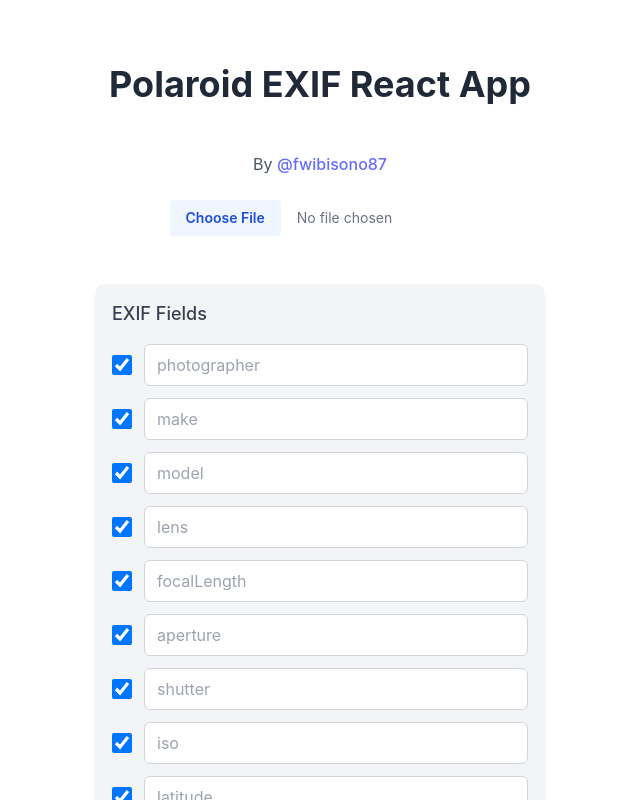
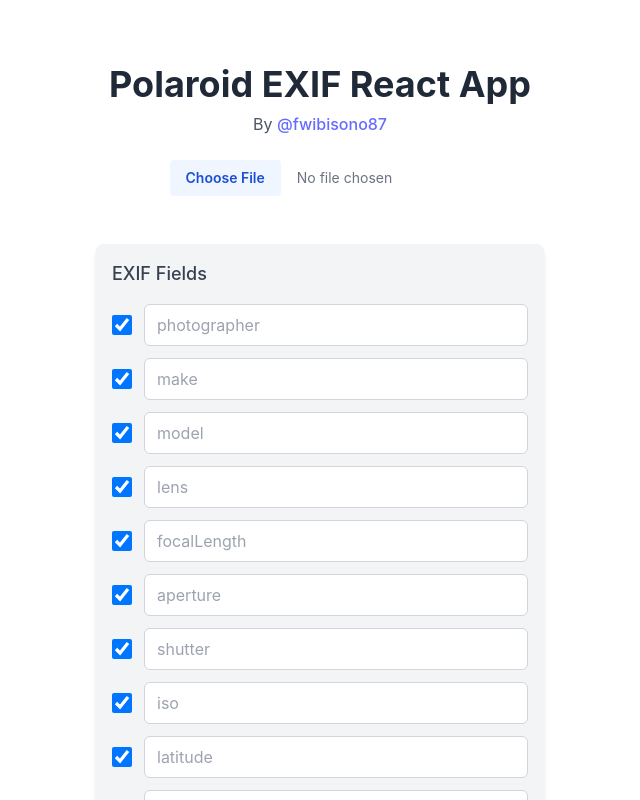
Before and after one commit to fwibisono87/exifgen, a React (Vite) app: page / in a window 1280 px wide. Shown: the top 800 px of the page, without its empty margins (320-960 px from the left). Built offline with nearby package versions, Linux system fonts and the light colour scheme.

Commit message:
fix styling 2

```diff
--- a/src/App.tsx
+++ b/src/App.tsx
@@ -115,10 +115,10 @@ const App: React.FC = () => {
   return (
     <div className="flex flex-col py-16 w-screen min-h-screen w-full">
       <div className="flex flex-col items-center justify-center min-h-screen gap-6">
-        <h1 className="text-4xl font-bold mb-6 text-center text-gray-800 dark:text-white">
+        <h1 className="text-4xl font-bold text-center text-gray-800 dark:text-white">
           Polaroid EXIF React App
         </h1>
-        <span className="text-md text-gray-600 dark:text-gray-400">
+        <span className="text-md text-gray-600 dark:text-gray-400 -mt-4">
           By <a href="https://github.com/fwibisono87">@fwibisono87</a>
           </span>
 
```
